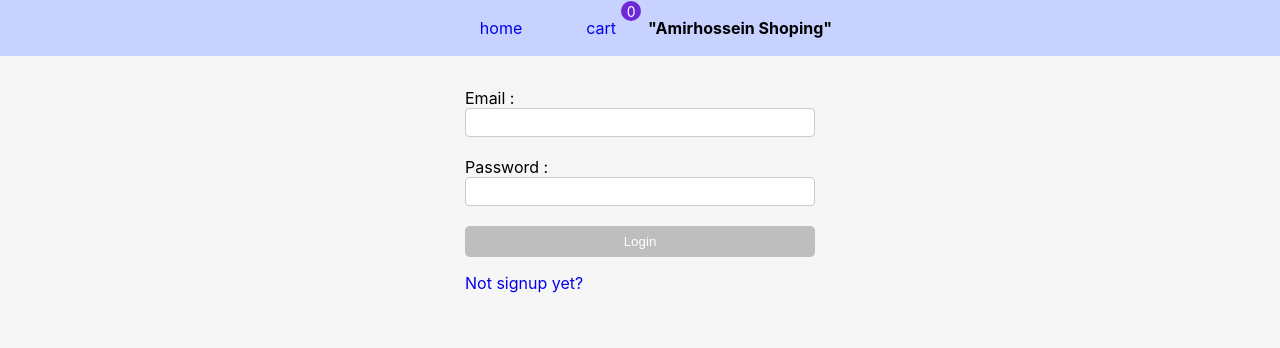
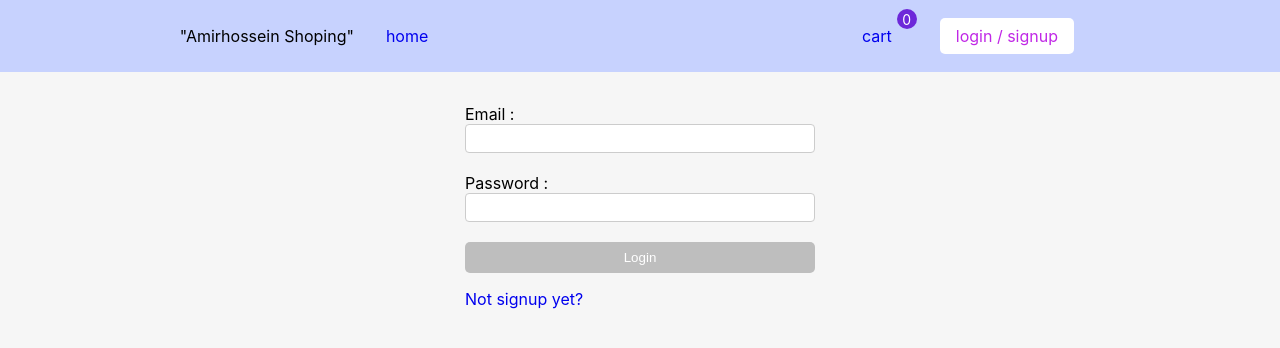
Before and after one commit to amirShirany/shopping-shoes, a React (Create React App) app: page /login in a window 1280 px wide. Shown: the top 348 px of the page. Built offline with nearby package versions, Linux system fonts and the light colour scheme.

Commit message:
Edit : Navigation.js,css &  use React router dom -6

```diff
--- a/package.json
+++ b/package.json
@@ -9,7 +9,8 @@
     "react": "^18.2.0",
     "react-dom": "^18.2.0",
     "react-redux": "^8.0.4",
-    "react-router-dom": "^6.4.2",
+    "react-router": "^6.4.3",
+    "react-router-dom": "^6.4.3",
     "react-scripts": "5.0.1",
     "react-toastify": "^9.1.1",
     "redux": "^4.2.0",
--- a/src/component/Login/Login.js
+++ b/src/component/Login/Login.js
@@ -3,7 +3,7 @@ import './Login.css';
 import { useState } from 'react';
 import { useFormik } from 'formik';
 import * as yup from 'yup';
-import { Link } from 'react-router-dom';
+import { Link, useParams, useNavigate } from 'react-router-dom';
 import { loginUser } from '../../services/loginService';
 import Input from '../../common/Input';
 
@@ -21,15 +21,19 @@ const validationSchema = yup.object({
 	password: yup
 		.string()
 		.min(8, 'should be 8 chars minimum')
-		.matches(
-			/^(?=.*[a-z])(?=.*[A-Z])(?=.*[0-9])(?=.*[!@#\$%\^&\*])(?=.{8,})/,
-			'Must Contain 8 Characters, One Uppercase, One Lowercase, One Number and One Special Case Character'
-		)
+		// .matches(
+		// 	/^(?=.*[a-z])(?=.*[A-Z])(?=.*[0-9])(?=.*[!@#\$%\^&\*])(?=.{8,})/,
+		// 	'Must Contain 8 Characters, One Uppercase, One Lowercase, One Number and One Special Case Character'
+		// )
 		.required('Password is required'),
 });
 
-const SignupForm = () => {
+const LoginForm = () => {
+	const params = useParams();
+	const navigate = useNavigate();
+
 	const [error, setError] = useState(null);
+
 	const onSubmit = async (Values) => {
 		const { email, password } = Values;
 		const userData = {
@@ -39,6 +43,7 @@ const SignupForm = () => {
 		try {
 			await loginUser(userData);
 			setError(null);
+			navigate('/');
 		} catch (error) {
 			if (error.response && error.response.data.message) {
 				setError(error.response.data.message);
@@ -79,4 +84,4 @@ const SignupForm = () => {
 	);
 };
 
-export default SignupForm;
+export default LoginForm;
--- a/src/component/Navigation/Navigation.css
+++ b/src/component/Navigation/Navigation.css
@@ -1,15 +1,20 @@
 /** @format */
 
 .mainNavigation {
+	display: flex;
+	justify-content: center;
+	position: sticky;
+	top: 0;
 	width: 100%;
-	height: 3.5rem;
+	height: 4.5rem;
 	background-color: #c7d2fe;
 }
 
 .mainNavigation nav {
 	display: flex;
-	justify-content: center;
+	justify-content: space-between;
 	align-items: center;
+	width: 100%;
 	height: 100%;
 }
 
@@ -17,6 +22,8 @@
 	display: flex;
 	justify-content: center;
 	align-items: center;
+	width: 100%;
+	max-width: 1170px;
 	height: 100%;
 }
 
--- a/src/component/Navigation/Navigation.js
+++ b/src/component/Navigation/Navigation.js
@@ -9,6 +9,7 @@ const Navigation = () => {
 		<header className='mainNavigation'>
 			<nav>
 				<ul>
+					<div>"Amirhossein Shoping"</div>
 					<li>
 						<NavLink
 							to='/'
@@ -16,6 +17,9 @@ const Navigation = () => {
 							home
 						</NavLink>
 					</li>
+				</ul>
+
+				<ul>
 					<li className='cartLink'>
 						<NavLink
 							to='/cart'
@@ -24,8 +28,14 @@ const Navigation = () => {
 						</NavLink>
 						<span>{cart.length}</span>
 					</li>
+					<li>
+						<NavLink
+							to='/login'
+							className={(navData) => (navData.isActive ? 'activeLink' : '')}>
+							login / signup
+						</NavLink>
+					</li>
 				</ul>
-				<h4>"Amirhossein Shoping"</h4>
 			</nav>
 		</header>
 	);
--- a/src/component/Singup/Signup.js
+++ b/src/component/Singup/Signup.js
@@ -3,7 +3,7 @@ import './Signup.css';
 import { useState } from 'react';
 import { useFormik } from 'formik';
 import { signupUser } from '../../services/signupService';
-import { Link } from 'react-router-dom';
+import { Link, useParams, useNavigate } from 'react-router-dom';
 import * as yup from 'yup';
 import Input from '../../common/Input';
 
@@ -46,6 +46,10 @@ const validationSchema = yup.object({
 });
 
 const SignupForm = () => {
+	const params = useParams();
+	console.log(params);
+	const navigate = useNavigate();
+
 	const [error, setError] = useState(null);
 
 	const onSubmit = async (Values) => {
@@ -60,6 +64,7 @@ const SignupForm = () => {
 		try {
 			await signupUser(userData);
 			setError(null);
+			navigate('/');
 		} catch (error) {
 			if (error.response && error.response.data.message) {
 				setError(error.response.data.message);
```
Also changed, not shown: 1 other file (tests, documents, lock files or other folders).
